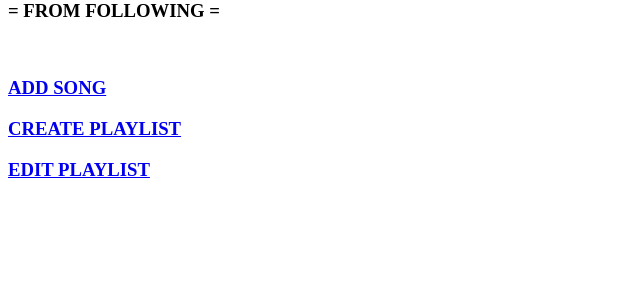
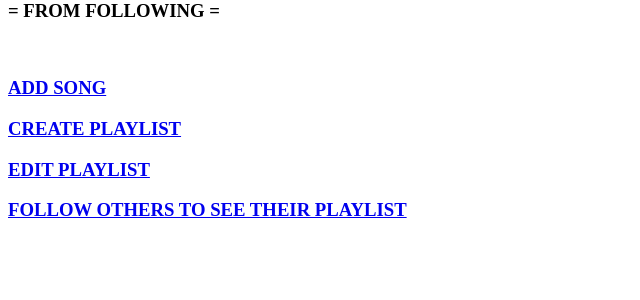
Before and after one commit to codesankalp/music-system, a Django app: page / in a window 1280 px wide. Shown: the part 351-651 px from the top of the page, without its empty margins (0-640 px from the left). Run offline with Django 3.2, Linux system fonts and the light colour scheme; data that the repository does not hold is empty.

Commit message:
adding follow hyperlink on main page

```diff
--- a/music/urls.py
+++ b/music/urls.py
@@ -7,7 +7,7 @@ urlpatterns = [
     path('',views.index,name = "home"),
     path('add/song',views.add_song,name='add'),
     path('view/<str:playlist>',views.viewplay),
-    path('follow/',views.follow),
+    path('follow/',views.follow,name='follow'),
     path('playlist/create/',views.create_playlist,name="create"),
     path('playlist/edit/',views.edit,name='edit'),
     path('playlist/edit/transfer/<str:playlist>',views.transfer,name='transfer'),
--- a/templates/home.html
+++ b/templates/home.html
@@ -38,6 +38,9 @@
     <h3>
         <a href="{% url 'music:edit' %}">EDIT PLAYLIST</a>
     </h3>
+    <h3>
+        <a href="{% url 'music:follow' %}">FOLLOW OTHERS TO SEE THEIR PLAYLIST</a>
+    </h3>
 </body>
 
 </html>
```
